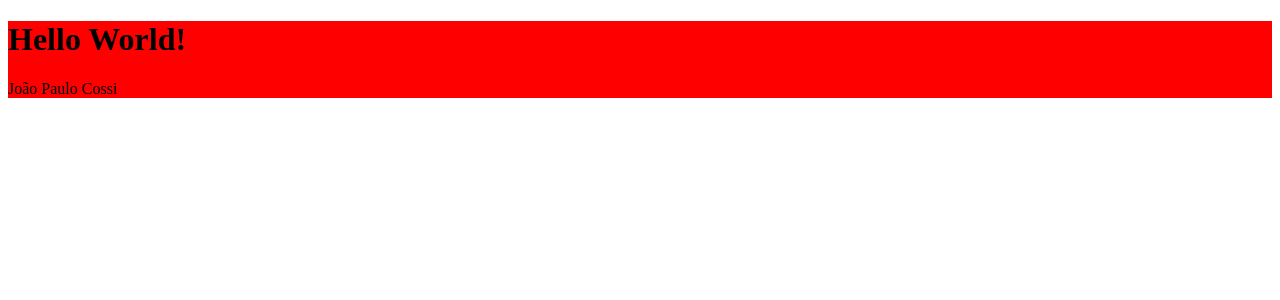
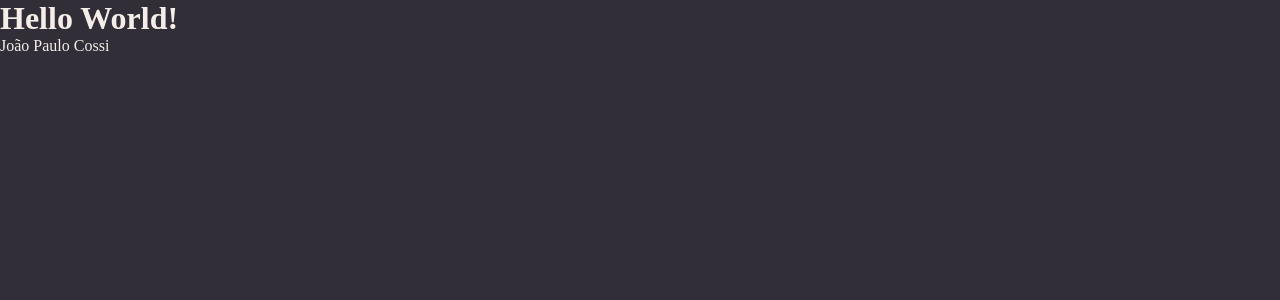
Before and after one commit to jpcossi/RocketNotes-React, a React (Vite) app in the folder rocketnotes/: page / in a window 1280 px wide. Shown: the top 300 px of the page. Built offline with nearby package versions, Linux system fonts and the light colour scheme.

Commit message:
atualização css - arquivo global

```diff
--- a/rocketnotes/src/Pages/App/styles.js
+++ b/rocketnotes/src/Pages/App/styles.js
@@ -1,7 +1,7 @@
 import styled from 'styled-components'
 
 export const Container = styled.div`
-    background: red
+
 
 
 `
--- a/rocketnotes/src/main.jsx
+++ b/rocketnotes/src/main.jsx
@@ -1,7 +1,7 @@
 import React from 'react'
 import ReactDOM from 'react-dom/client'
 import { ThemeProvider } from 'styled-components'
-
+import GlobalStyles from './styles/global'
 import theme from './styles/theme'
 
 import { App } from './Pages/App'
@@ -9,6 +9,7 @@
 ReactDOM.createRoot(document.getElementById('root')).render(
   <React.StrictMode>
     <ThemeProvider theme={theme}>
+      <GlobalStyles></GlobalStyles>
       <App />
     </ThemeProvider>
   </React.StrictMode>
--- /dev/null
+++ b/rocketnotes/src/styles/global.js
@@ -0,0 +1,27 @@
+import { createGlobalStyle } from "styled-components";
+
+export  default createGlobalStyle`
+    * {
+        margin: 0;
+        padding: 0;
+        box-sizing: border-box;
+    }
+
+    body{
+        background-color: ${({ theme }) => theme.COLORS.BACKGROUND_800};
+        color: ${({ theme }) => theme.COLORS.WHITE}
+    }
+
+    a{
+        text-decoration: none;
+    }
+
+    button, a{
+        cursor: pointer;
+        transition: filter 0.2s;
+    }
+
+    button:hover, a:hover{
+        filter: brightness(0.9)
+    }
+`
```
